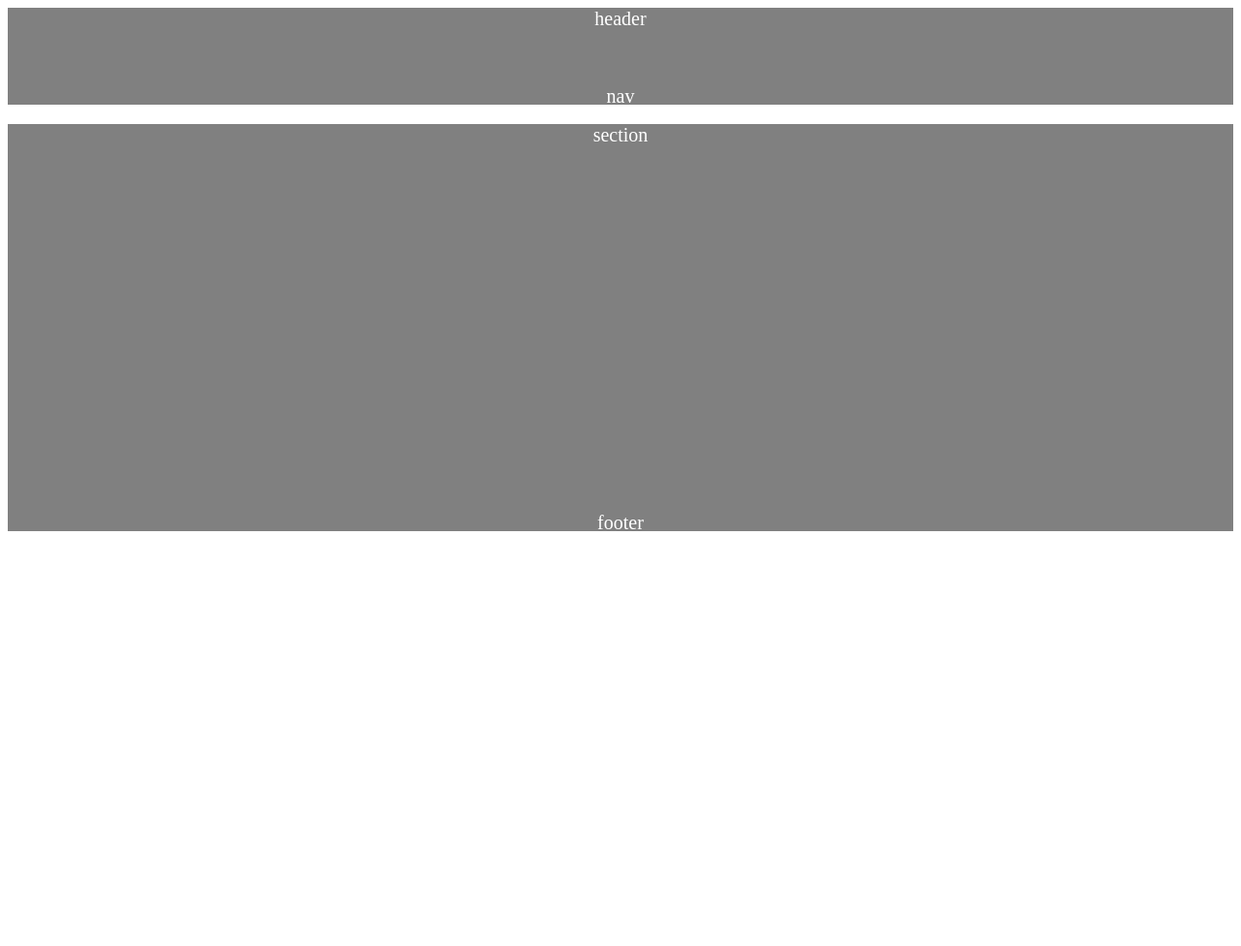
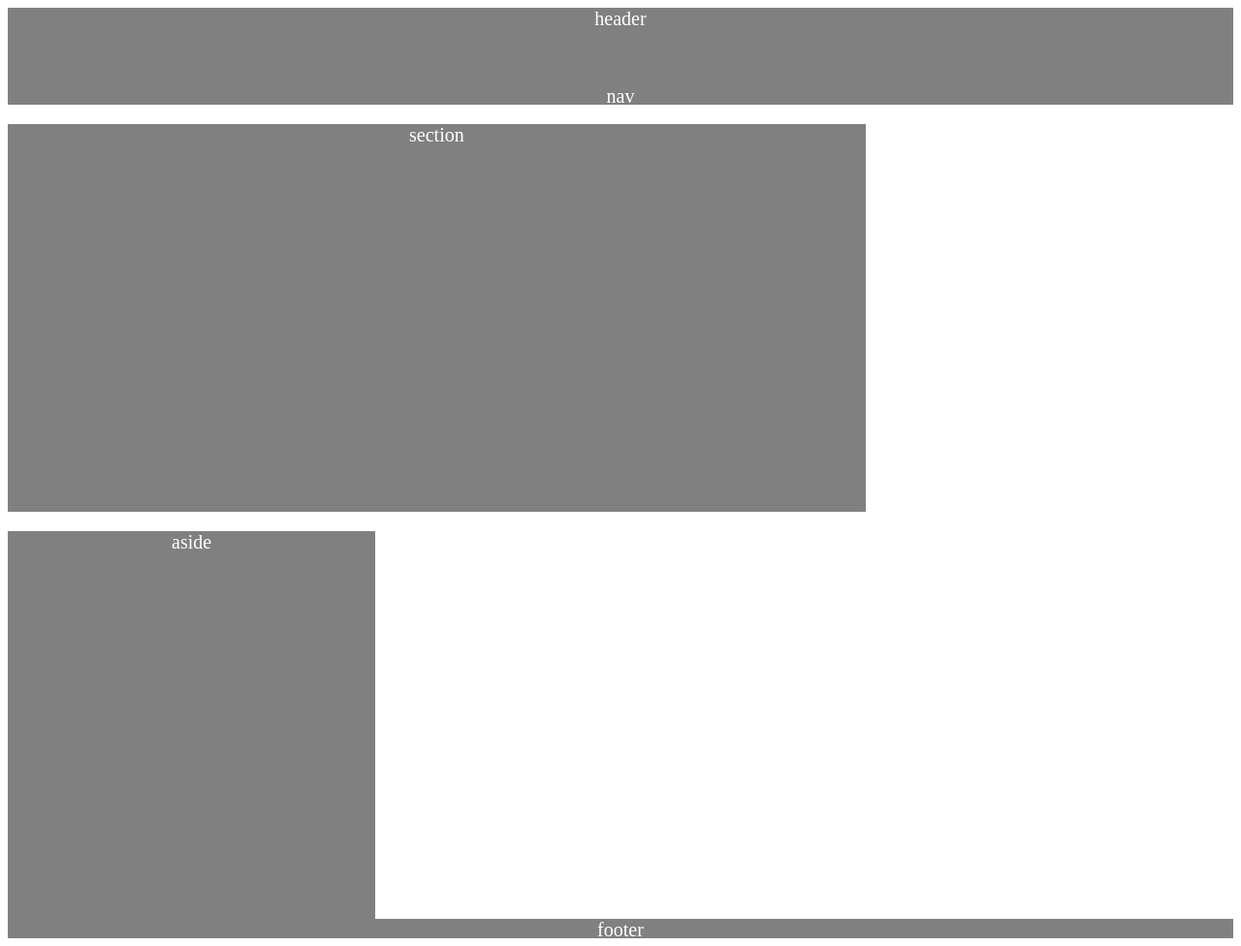
Before and after one commit to emersoncavalcanti-prof/aulaweb2025, a plain HTML site: page index.html in a window 1280 px wide. Shown: the whole page at 97% size. Before the commit the page ends 800 px from the top, so only its background shows below. Drawn offline with Linux system fonts and the light colour scheme.

Commit message:
criando aside

```diff
--- a/assets/css/estilos.css
+++ b/assets/css/estilos.css
@@ -20,7 +20,16 @@ section{
     background-color: gray;
     color: white;
     height:400px;
-    width: 100%;
+    width: 70%;
+    text-align: center;
+    font-size:20px;
+    margin-top: 20px;
+}
+aside{
+    background-color: gray;
+    color: white;
+    height:400px;
+    width: 30%;
     text-align: center;
     font-size:20px;
     margin-top: 20px;
--- a/index.html
+++ b/index.html
@@ -11,6 +11,7 @@
     <header>header</header>
     <nav>nav</nav>
     <section>section</section>
+    <aside>aside</aside>
     <footer>footer</footer>
 
 </body>
```
